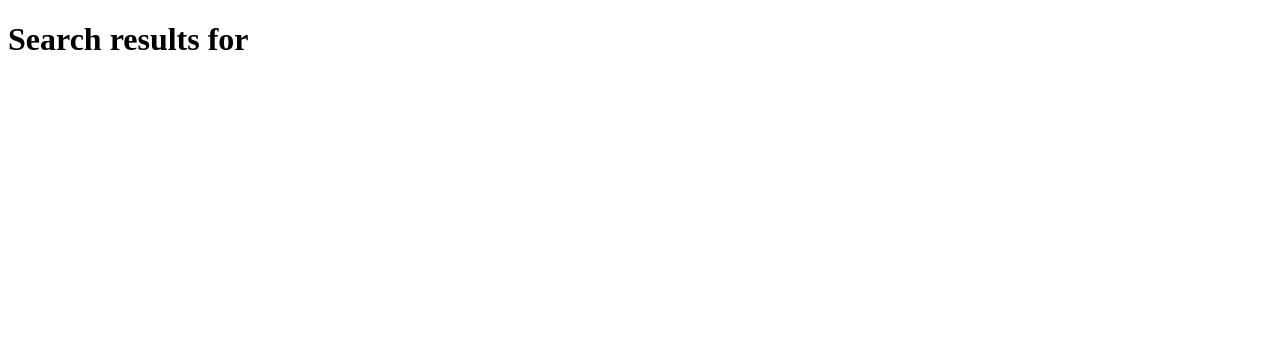
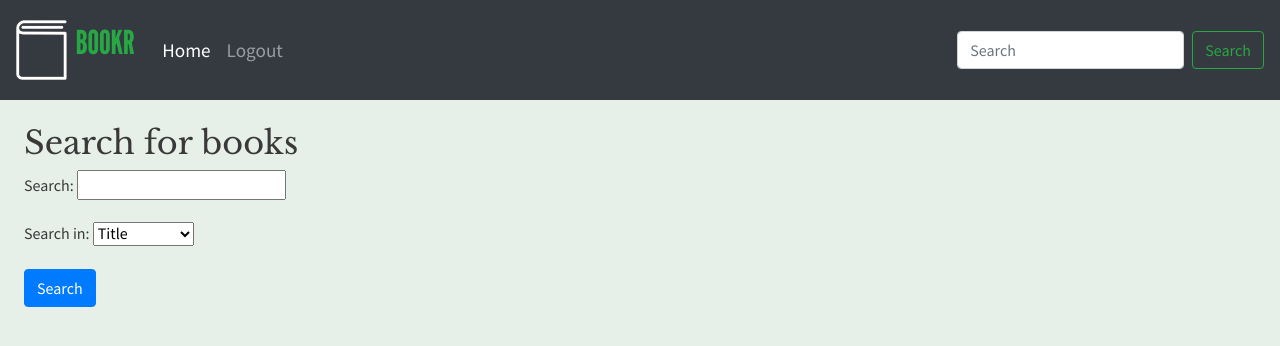
Before and after one commit to victor-aunon/django-bookr, a Django app: page /book-search/ in a window 1280 px wide. Shown: the top 346 px of the page. Run offline with Django 4.2, Linux system fonts and the light colour scheme; some libraries are stand-ins or nearby versions.

Commit message:
Adding a search form to look for books

```diff
--- /dev/null
+++ b/bookr/reviews/forms.py
@@ -0,0 +1,9 @@
+from django import forms
+
+
+class SearchForm(forms.Form):
+    search = forms.CharField(required=False, min_length=3)
+    search_in = forms.ChoiceField(
+        required=False,
+        choices=(("title", "Title"), ("contributor", "Contributor"))
+    )
--- a/bookr/reviews/urls.py
+++ b/bookr/reviews/urls.py
@@ -4,7 +4,7 @@ from . import views
 
 urlpatterns = [
     path("", views.index),
-    path("book-search/", views.book_search),
+    path("book-search/", views.book_search, name="book_search"),
     path("books/", views.book_list, name="book_list"),
     path("books/<int:id>/", views.book_details, name="book_details")
 ]
--- a/bookr/reviews/views.py
+++ b/bookr/reviews/views.py
@@ -1,7 +1,8 @@
 from django.shortcuts import render, get_object_or_404
 
-from .models import Book
+from .models import Book, Contributor
 from .utils import average_rating
+from .forms import SearchForm
 
 
 def index(request):
@@ -10,7 +11,26 @@ def index(request):
 
 def book_search(request):
     search_text = request.GET.get("search", "")
-    return render(request, "search-results.html", {"search_text": search_text})
+    form = SearchForm(request.GET)
+    books = set()
+    if form.is_valid():
+        search = form.cleaned_data["search"]
+        search_in = form.cleaned_data.get("search_in") or "title"
+        if search_in == "title":
+            books = Book.objects.filter(title__contains=search)
+        else:
+            # Contributor query combination
+            contributors = Contributor.objects.filter(
+                first_name__contains=search
+            ) | Contributor.objects.filter(last_name__contains=search)
+            for contributor in contributors:
+                for book in contributor.book_set.all():
+                    books.add(book)
+    return render(
+        request,
+        "search-results.html",
+        {"search_text": search_text, "form": form, "books": books},
+    )
 
 
 def book_list(request):
--- a/bookr/templates/base.html
+++ b/bookr/templates/base.html
@@ -22,14 +22,18 @@
       rel="stylesheet"
       href="https://fonts.googleapis.com/css?family=Libre+Baskerville|Source+Sans+Pro&display=swap"
     />
-    <title>Book review</title>
+    <title>
+      {% block title %}
+        Bookr
+      {% endblock %}
+    </title>
     <link rel="stylesheet" href="{% static 'main.css' %}" />
   </head>
   <body>
     <nav class="navbar navbar-expand-sm navbar-dark bg-dark sticky-top">
       <a class="navbar-brand" href="/">
         {% block brand %}
-          <img src="{% static 'logo.png' %}" alt="Bookr logo" >
+          <img src="{% static 'logo.png' %}" alt="Bookr logo" />
         {% endblock %}
       </a>
       <button
@@ -54,12 +58,15 @@
             <a class="nav-link" href="#">Logout</a>
           </li>
         </ul>
-        <form class="form-inline my-2 my-lg-0">
+        <form class="form-inline my-2 my-lg-0" action="{% url 'book_search' %}">
           <input
             class="form-control mr-sm-2"
             type="search"
+            name="search"
             placeholder="Search"
             aria-label="Search"
+            value="{{ search_text }}"
+            minlength="3"
           />
           <button class="btn btn-outline-success my-2 my-sm-0" type="submit">
             Search
--- a/bookr/templates/search-results.html
+++ b/bookr/templates/search-results.html
@@ -1,12 +1,39 @@
-<!DOCTYPE html>
-<html lang="en">
-  <head>
-    <meta charset="UTF-8" />
-    <meta http-equiv="X-UA-Compatible" content="IE=edge" />
-    <meta name="viewport" content="width=device-width, initial-scale=1.0" />
-    <title>Search results: {{ search_text }}</title>
-  </head>
-  <body>
-    <h1>Search results for <em>{{ search_text }}</em></h1>
-  </body>
-</html>
+{% extends "base.html" %}
+
+{% block title %}
+  {% if form.is_valid and search_text %}
+    Search results for "{{ search_text }}"
+  {% else %}
+    Book search
+  {% endif %}
+{% endblock %}
+
+{% block content %}
+  <h2>Search for books</h2>
+  <form>
+    {{ form.as_p }}
+    <button type="submit" class="btn btn-primary">Search</button>
+  </form>
+  <br />
+  {% if form.is_valid and search_text %}
+    <h3>Search results for <em>{{ search_text }}</em></h3>
+    <ul class="list-group">
+      {% for book in books %}
+        <li class="list-group-item">
+          <span class="text-info">Title: </span>
+          <a href="{% url 'book_details' book.id %}">{{ book }}</a>
+          <br />
+          <span class="text-info">Contributors: </span>
+          {% for contributor in book.contributors.all %}
+            {{ contributor.first_name }} {{ contributor.last_name }}
+            {% if not forloop.last %}
+              ,
+            {% endif %}
+          {% endfor %}
+        </li>
+        {% empty %}
+          <li class="list-group-item">No results found.</li>
+      {% endfor %}
+    </ul>
+  {% endif %}
+{% endblock %}
```
Also changed, not shown: README.md.
